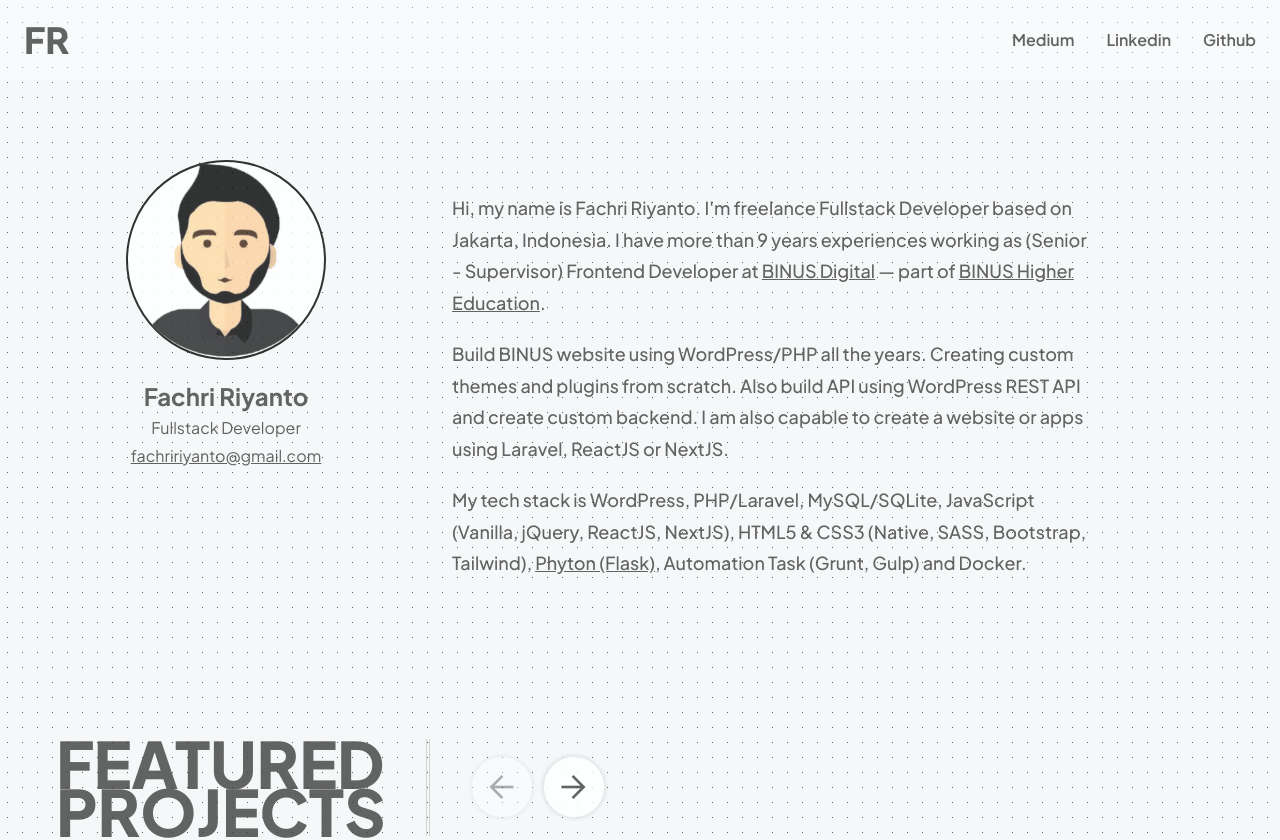
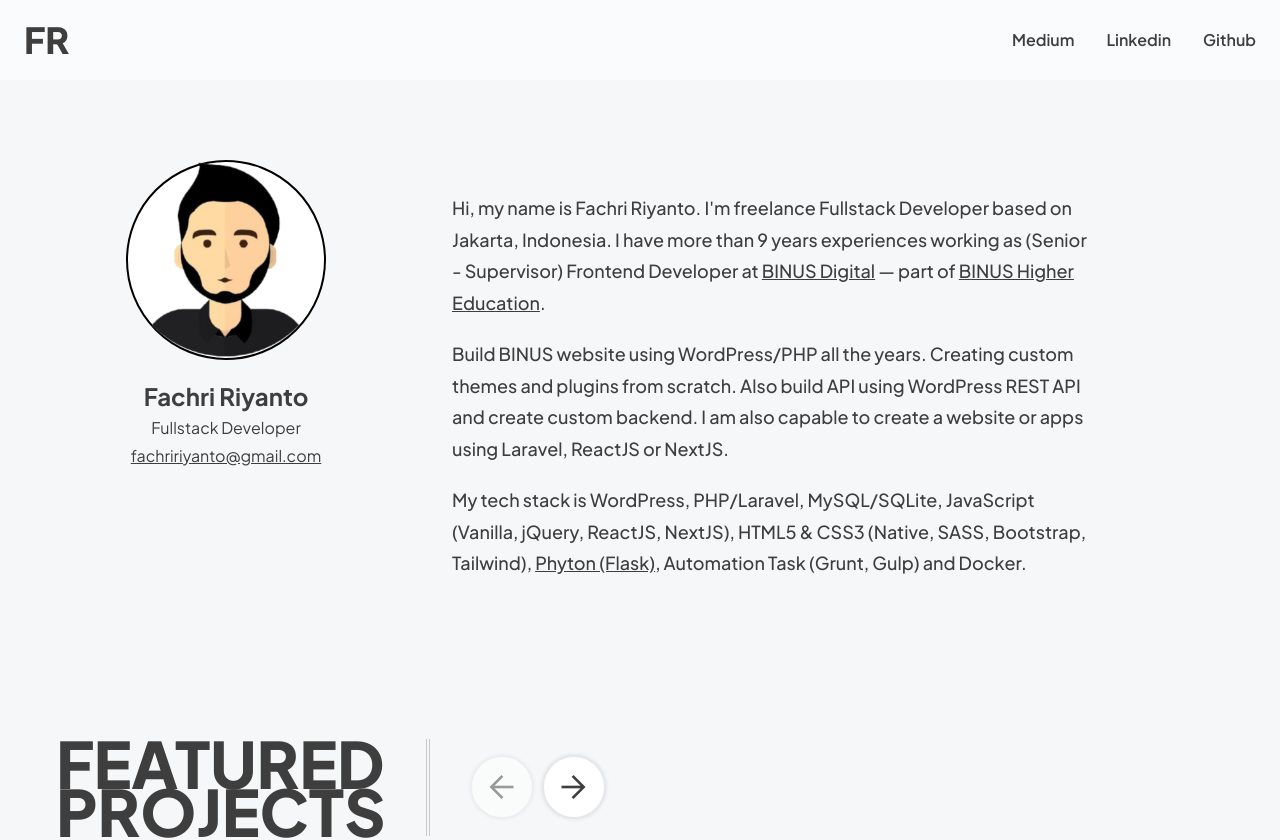
Before and after one commit to fachririyanto/friyanto, a React (Vite) app: page / in a window 1280 px wide. Shown: the top 840 px of the page. Built offline with nearby package versions, Linux system fonts and the light colour scheme.

Commit message:
Update background

```diff
--- a/src/index.css
+++ b/src/index.css
@@ -8,9 +8,8 @@
     }
     body {
         @apply text-f-font bg-[#F5F7F8];
-        opacity: 0.8;
         background-image: radial-gradient(#5e5e5e 0.5px, #F5F7F8 0.5px);
-        background-size: 15px 15px;
+        background-size: 14px 14px;
     }
 }
 
```
